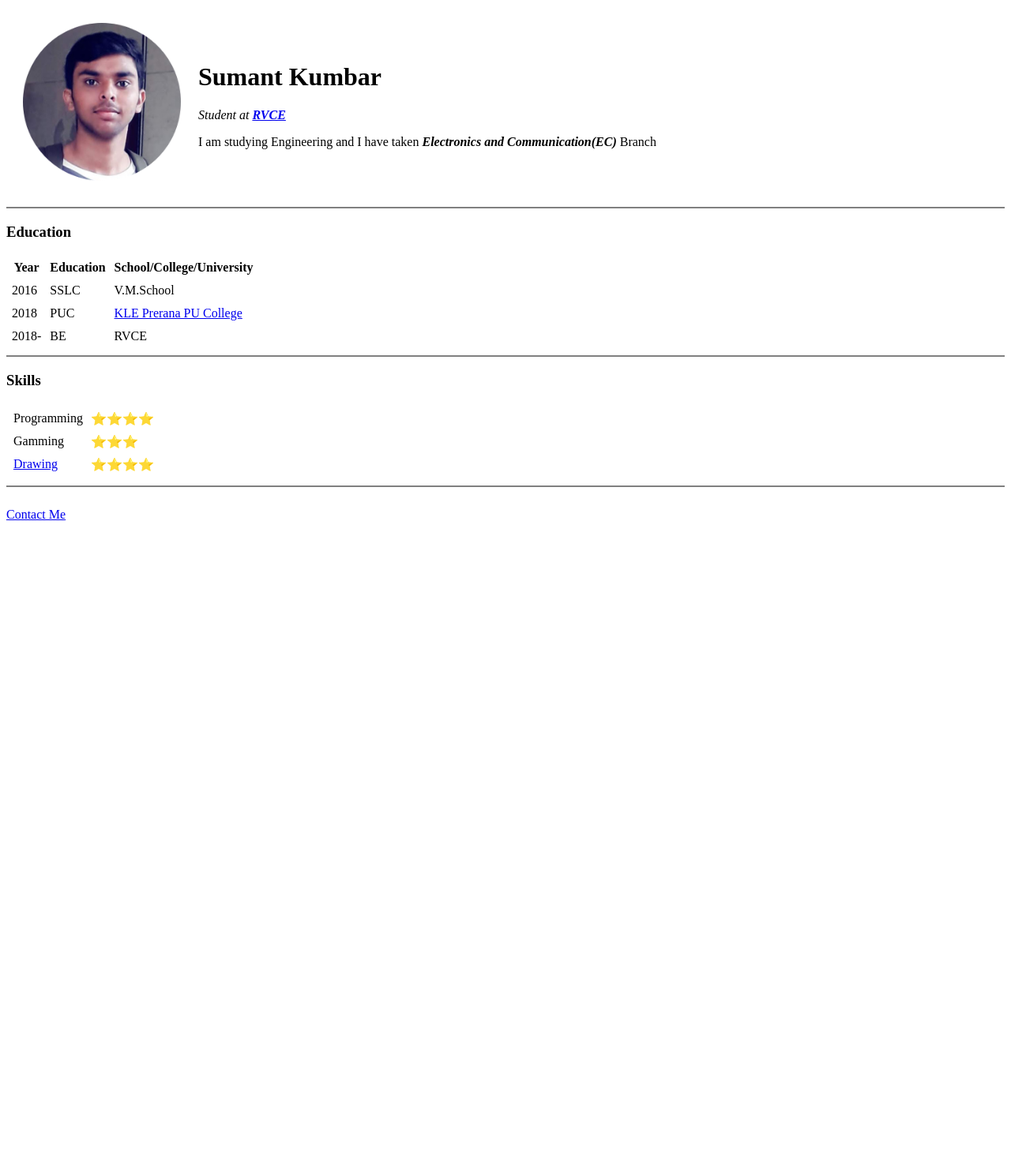
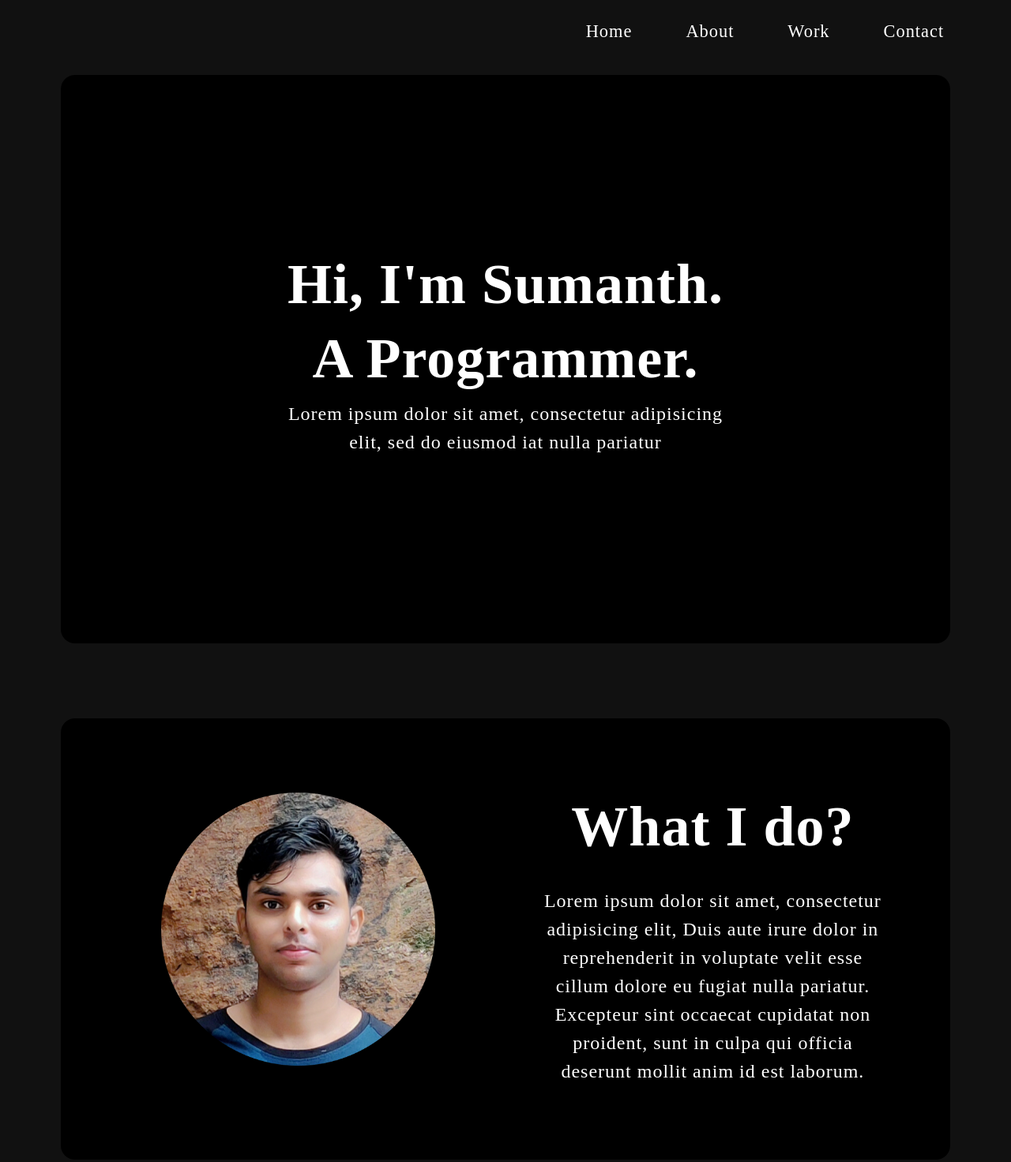
Before and after one commit to GithubSumanth/CV, a plain HTML site: page index.html in a window 1280 px wide. Shown: the whole page at 79% size. Before the commit the page ends 800 px from the top, so only its background shows below. Drawn offline with nearby package versions, Linux system fonts and the light colour scheme; a web font is replaced by a local one.

Commit message:
Add files via upload
new website

```diff
--- a/index.html
+++ b/index.html
@@ -3,68 +3,60 @@
 
 <head>
   <meta charset="utf-8">
-  <title>🔥 Sumant's Personal Site</title>
+  <title>Sumant</title>
+  <!-- Responive  for mobiles -->
+  <meta name="viewport" content="width=device-width, initial-scale=1, shrink-to-fit=no">
+
+  <!-- Bootstrap -->
+  <link rel="stylesheet" href="https://cdn.jsdelivr.net/npm/bootstrap@4.5.3/dist/css/bootstrap.min.css" integrity="sha384-TX8t27EcRE3e/ihU7zmQxVncDAy5uIKz4rEkgIXeMed4M0jlfIDPvg6uqKI2xXr2" crossorigin="anonymous">
+
+  <!-- Google Fonts -->
+  <link href="https://fonts.googleapis.com/css2?family=Cormorant+Upright:wght@300;400;500;600;700&family=Katibeh&family=Vollkorn:wght@700&display=swap" rel="stylesheet">
+
+  <!-- CSS style sheet -->
+  <link rel="stylesheet" href="styles.css">
+
 </head>
 
 <body>
+  <nav class="navbar fixed-top navbar-expand-lg navbar-dark navigation" type="button">
+    <button class="navbar-toggler" type="button" data-toggle="collapse" data-target="#navbarSupportedContent" aria-controls="navbarSupportedContent" aria-expanded="false" aria-label="Toggle navigation">
+      <span class="navbar-toggler-icon"></span>
+    </button>
+    <div class="collapse navbar-collapse" id="navbarSupportedContent">
+      <ul class="navbar-nav ml-auto">
+        <li class="nav-item active"><a class="nav-link" href="#" style="padding-left:0;color:#fff;">Home</a></li>
+        <li class="nav-item active"><a class="nav-link" href="#head-section-2" style="padding-left:0;color:#fff;">About</a></li>
+        <li class="nav-item active"><a class="nav-link" href="#" style="padding-left:0;color:#fff;">Work</a></li>
+        <li class="nav-item active"><a class="nav-link" href="#" style="padding-left:0;color:#fff;">Contact</a></li>
+      </ul>
+    </div>
+  </nav>
+  <header class="header header-1 container-fuid">
+    <div class="header-1-content">
+      <h1 class="heading-1 name">Hi, I'm Sumanth.</h1>
+      <h1 class="heading-1 occupation">A Programmer.</h1>
+      <p class="para">Lorem ipsum dolor sit amet, consectetur adipisicing elit, sed do eiusmod iat nulla pariatur</p>
+    </div>
+  </header>
+  <header class="header-2 container-fuid row" id="head-section-2">
+    <div class="col-lg-6 my-img-cont">
+      <img class="my-img" src="circle-cropped-sumant.png" alt="Sumant">
+    </div>
+    <div class="col-lg-6 to-do-list">
+      <div class="header-2-content">
+        <h1 class="heading-2">What I do?</h1>
+        <p class="para-2">Lorem ipsum dolor sit amet, consectetur adipisicing elit, Duis aute irure dolor in reprehenderit in voluptate velit esse cillum dolore eu fugiat nulla pariatur. Excepteur sint occaecat cupidatat non proident, sunt in culpa
+          qui officia deserunt mollit anim id est laborum.</p>
+      </div>
+    </div>
+  </header>
 
-  <table cellspacing = '20'>
-    <tr>
-      <td><img src='Sumanth.png' alt="Sumant's photo" height='200' weidth='200'></td>
-      <td>
-        <h1>Sumant Kumbar</h1>
-        <p><em>Student at <strong><a href="https://www.rvce.edu.in/">RVCE</a></strong></em></p>
-        <p>I am studying Engineering and I have taken<em><strong> Electronics and Communication(EC)</strong></em> Branch</p>
-      </td>
-    </tr>
-  </table>
-  <hr size='2' noshade>
-  <h3>Education</h3>
-  <table cellpadding='4' cellspacing='3'>
-    <tr>
-      <th>Year</th>
-      <th>Education</th>
-      <th>School/College/University</th>
-    </tr>
-    <tr>
-      <td>2016</td>
-      <td>SSLC</td>
-      <td>V.M.School</td>
-    </tr>
-    <tr>
-      <td>2018</td>
-      <td>PUC</td>
-      <td><a href="https://www.klepreranapuhbl.org/">KLE Prerana PU College</a></td>
-    </tr>
-    <tr>
-      <td>2018-</td>
-      <td>BE</td>
-      <td>RVCE</td>
-    </tr>
-  </table>
-  <hr size='2' noshade>
-  <h3>Skills</h3>
-  <table cellspacing = '8'>
-    <tr>
-      <td>Programming</td>
-      <td>⭐⭐⭐⭐</td>
-    </tr>
-    <tr>
-      <td>Gamming</td>
-      <td>⭐⭐⭐</td>
-    </tr>
-    <tr>
-      <td>
-        <a
-          href="https://scontent.fblr4-2.fna.fbcdn.net/v/t1.0-9/34557771_143841389811507_8084544768077463552_o.jpg?_nc_cat=105&_nc_sid=8bfeb9&_nc_ohc=9FrcsvgIdtsAX9Z8sZa&_nc_ht=scontent.fblr4-2.fna&oh=84d809965f8070c9a1fe64b9e303319e&oe=5F6C17C3">Drawing
-        </a>
-      </td>
-      <td>⭐⭐⭐⭐</td>
-    </tr>
-  </table>
-  <hr size = '2' noshade>
-  <br>
-  <a href="Contact.html">Contact Me</a>
+
+  <!-- JavaScript -->
+  <script src="https://code.jquery.com/jquery-3.5.1.slim.min.js" integrity="sha384-DfXdz2htPH0lsSSs5nCTpuj/zy4C+OGpamoFVy38MVBnE+IbbVYUew+OrCXaRkfj" crossorigin="anonymous"></script>
+  <script src="https://cdn.jsdelivr.net/npm/popper.js@1.16.1/dist/umd/popper.min.js" integrity="sha384-9/reFTGAW83EW2RDu2S0VKaIzap3H66lZH81PoYlFhbGU+6BZp6G7niu735Sk7lN" crossorigin="anonymous"></script>
+  <script src="https://cdn.jsdelivr.net/npm/bootstrap@4.5.3/dist/js/bootstrap.min.js" integrity="sha384-w1Q4orYjBQndcko6MimVbzY0tgp4pWB4lZ7lr30WKz0vr/aWKhXdBNmNb5D92v7s" crossorigin="anonymous"></script>
 </body>
 
 </html>
--- /dev/null
+++ b/styles.css
@@ -0,0 +1,123 @@
+/* black1: #111 */
+/* black2: #000 */
+/* black3: #191919 */
+/* font-family: 'Cormorant Upright', serif;
+   font-family: 'Katibeh', cursive;
+   font-family: 'Vollkorn', serif; */
+
+body{
+  background-color: #111;
+  box-sizing: border-box;
+}
+
+a{
+  color:#fff;
+}
+
+nav{
+ background-color:#111;
+ padding-left: 0px;
+ padding-right: 6%;
+ margin-left: 6%;
+ margin-right: 0px;
+}
+/* Navigation Bar*/
+
+.nav-item{
+  padding:5px 0 5px 60px;
+  font-size: 1.4rem;
+  font-family: 'Cormorant Upright', serif;
+  font-weight: 200;
+  letter-spacing: 1px;
+}
+
+.navigation{
+  padding:0;
+  padding:10px 0;
+  margin:0 6%;
+
+}
+
+/* First Header */
+
+.header{
+  height:90vh;
+  margin:0 6%;
+}
+
+.header-1{
+  background-color: #000;
+  border-radius: 18px;
+  position: relative;
+  padding:5%;
+  margin-bottom:80px;
+  margin-top:95px;
+}
+
+.header-1-content{
+  position:absolute;
+  color: #fff;
+  top:50%;
+  left:50%;
+  transform: translate(-50%,-50%);
+  font-family: 'Cormorant Upright', serif;
+  text-align: center;
+}
+
+.heading-1{
+  letter-spacing:1px;
+  font-size: 4.5rem;
+  font-weight: 700;
+}
+
+.para{
+  letter-spacing:1px;
+  font-size: 1.5rem;
+  font-weight: 300;
+}
+
+/* Second Header */
+
+.header-2{
+  margin:0 6%;
+  background-color: #000;
+  border-radius: 18px;
+  margin-bottom:80px;
+  margin-top:95px;
+}
+
+.my-img-cont{
+  text-align: center;
+  margin:30px 0;
+}
+
+.my-img{
+  width:70%;
+}
+
+.header-2{
+  padding: 5% 3%;
+}
+
+.header-2-content{
+  margin:30px 0;
+  text-align: center;
+  color: #fff;
+}
+
+.heading-2{
+  letter-spacing:1px;
+  font-size: 4.5rem;
+  font-weight: 700;
+  padding-bottom:5%;
+  font-family: 'Cormorant Upright', serif;
+}
+
+.para-2{
+ padding: 0 6%;
+ letter-spacing:1px;
+ font-size: 1.5rem;
+ font-weight: 300;
+ font-family: 'Cormorant Upright', serif;
+}
+/* Headder 3 */
```
Also changed, not shown: circle-cropped-sumant.png (added).
